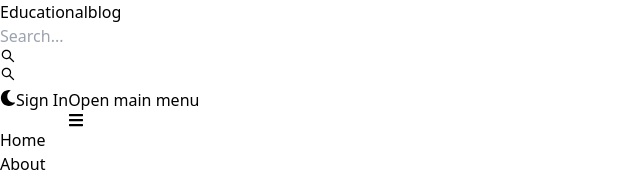
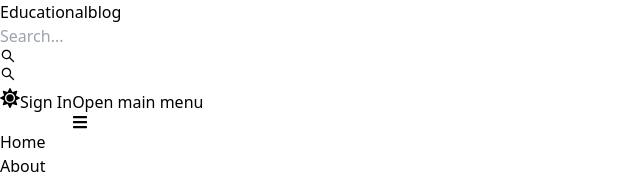
Before and after one commit to sandhya2005-png/MERN-BLOG-APP, a React (Vite) app in the folder client/: page / in a window 1280 px wide. Shown: the top 178 px of the page, without its empty margins (0-640 px from the left). Built offline with nearby package versions, Linux system fonts and the light colour scheme; no server answers.

Commit message:
complete dark mode functionality

```diff
--- a/client/src/components/Header.jsx
+++ b/client/src/components/Header.jsx
@@ -1,13 +1,15 @@
 import { Avatar, Button, Dropdown, Navbar,TextInput } from "flowbite-react";
 import { Link,useLocation} from "react-router-dom";
 import {AiOutlineSearch} from 'react-icons/ai';
-import {FaMoon} from 'react-icons/fa';
-import { useSelector } from "react-redux";
+import {FaMoon,FaSun} from 'react-icons/fa';
+import { useSelector,useDispatch } from "react-redux";
+import { toggleTheme } from "../redux/theme/themeSlice";
 
 export default function Header() {
   const path=useLocation().pathname;
-
+  const dispatch=useDispatch();
   const  {currentUser}=useSelector(state => state.user)
+  const {theme}=useSelector((state) => state.theme)
   return (
     <Navbar className="border-b-2">
         <Link to="/" className='self-center whitespace-nowrap text-sm
@@ -28,10 +30,16 @@
         <Button className="w-12 h-10 lg:hidden flex justify-center items-center" color="gray" pill>
             <AiOutlineSearch className="text-xl" />
         </Button>
-        <div className="flex items-center gap-2 md:order-2">
-          <Button className="w-12 h-10 hidden sm:inline" color="gray">
-            <FaMoon/>
-          </Button>
+        <div className="flex gap-2 items-center md:order-2">
+        <Button className="w-12 h-12 hidden sm:inline-flex items-center justify-center" color={theme === 'light' ? "gray" : "dark"} pill onClick={() => dispatch(toggleTheme())}
+>
+        {theme === 'light' ? (
+          <FaSun className="text-yellow-500" size={20} />
+        ) : (
+          <FaMoon className="text-gray-300" size={20} />
+        )}
+        </Button>
+
           {currentUser ? (
             <Dropdown
               arrowIcon={false}
--- /dev/null
+++ b/client/src/components/ThemeProvider.jsx
@@ -0,0 +1,12 @@
+import { useSelector } from "react-redux"
+
+export default function ThemeProvider({children}) {
+  const {theme} = useSelector((state) => state.theme);
+  return (
+    <div className={theme}>
+        <div className='bg-white text-gray-700 dark:text-gray-200 dark:bg-[rgb(16,23,42)] min-h-screen'>
+            {children}
+        </div>
+    </div>
+  );
+}
--- a/client/src/main.jsx
+++ b/client/src/main.jsx
@@ -5,11 +5,14 @@
 import { store,persistor} from './redux/store.js';
 import { Provider } from 'react-redux';
 import { PersistGate } from 'redux-persist/integration/react';
+import ThemeProvider from './components/ThemeProvider.jsx';
 
 ReactDOM.createRoot(document.getElementById('root')).render(
   <PersistGate persistor={persistor}>
     <Provider store={store}>
-      <App />
+      <ThemeProvider>
+        <App />
+      </ThemeProvider>
     </Provider>
   </PersistGate>
 );
--- a/client/src/redux/store.js
+++ b/client/src/redux/store.js
@@ -1,11 +1,13 @@
 import { configureStore, combineReducers } from '@reduxjs/toolkit'
 import userReducer from './user/userSlice';
+import themeReducer from'./theme/themeSlice';
 import { persistReducer } from 'redux-persist';
 import storage from 'redux-persist/lib/storage'
 import persistStore from 'redux-persist/es/persistStore';
 
 const rootReducer = combineReducers({
     user:userReducer,
+    theme:themeReducer,
 });
 
 const persistConfig = {
--- /dev/null
+++ b/client/src/redux/theme/themeSlice.js
@@ -0,0 +1,19 @@
+import {createSlice} from '@reduxjs/toolkit';
+
+const initialState={
+    theme:'light',
+}
+
+const themeSlice = createSlice({
+    name:'theme',
+    initialState,
+    reducers:{
+        toggleTheme: (state) => {
+            state.theme = state.theme === 'light' ? 'dark' : 'light';
+        },
+    }
+});
+
+export const {toggleTheme}= themeSlice.actions;
+
+export default themeSlice.reducer;
```
